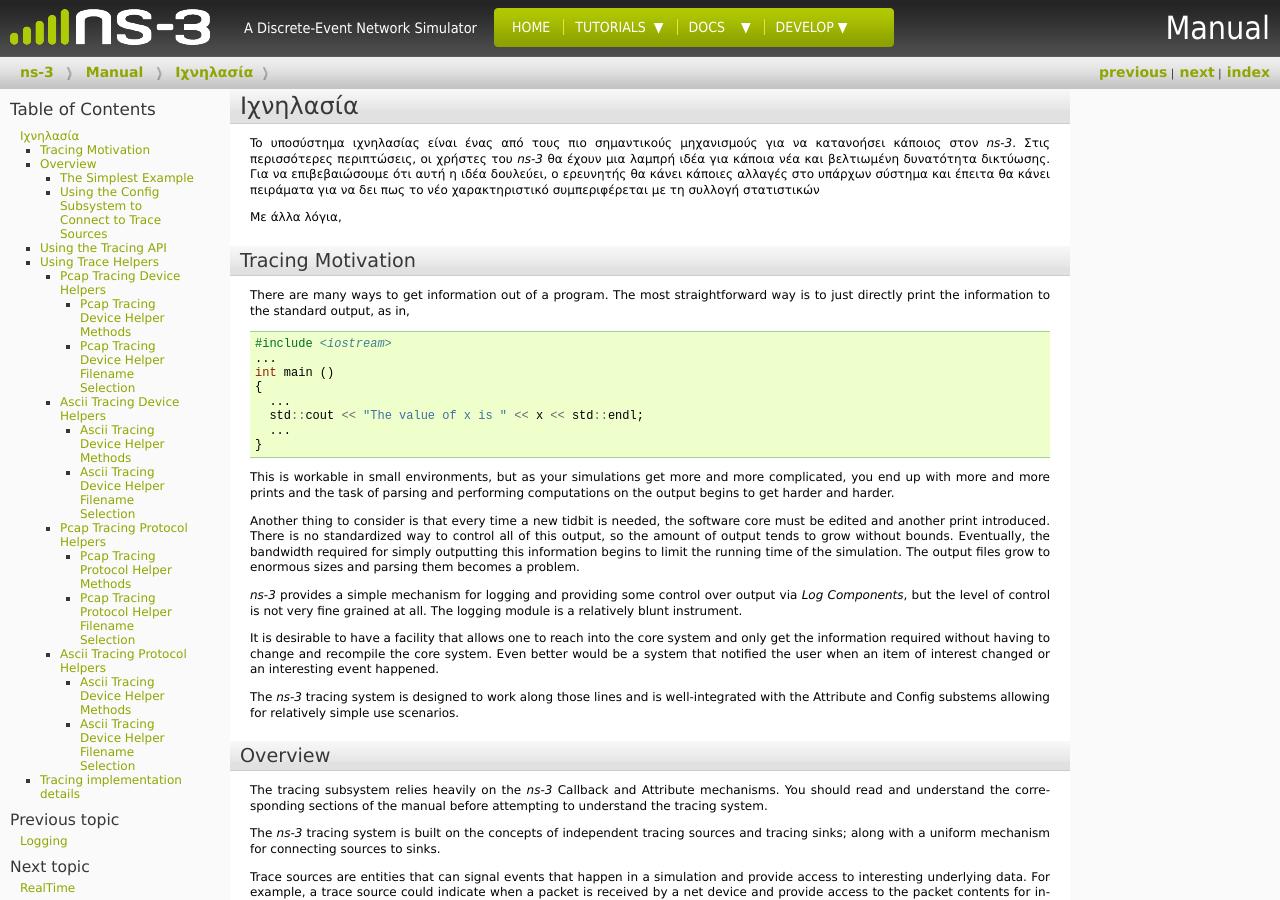
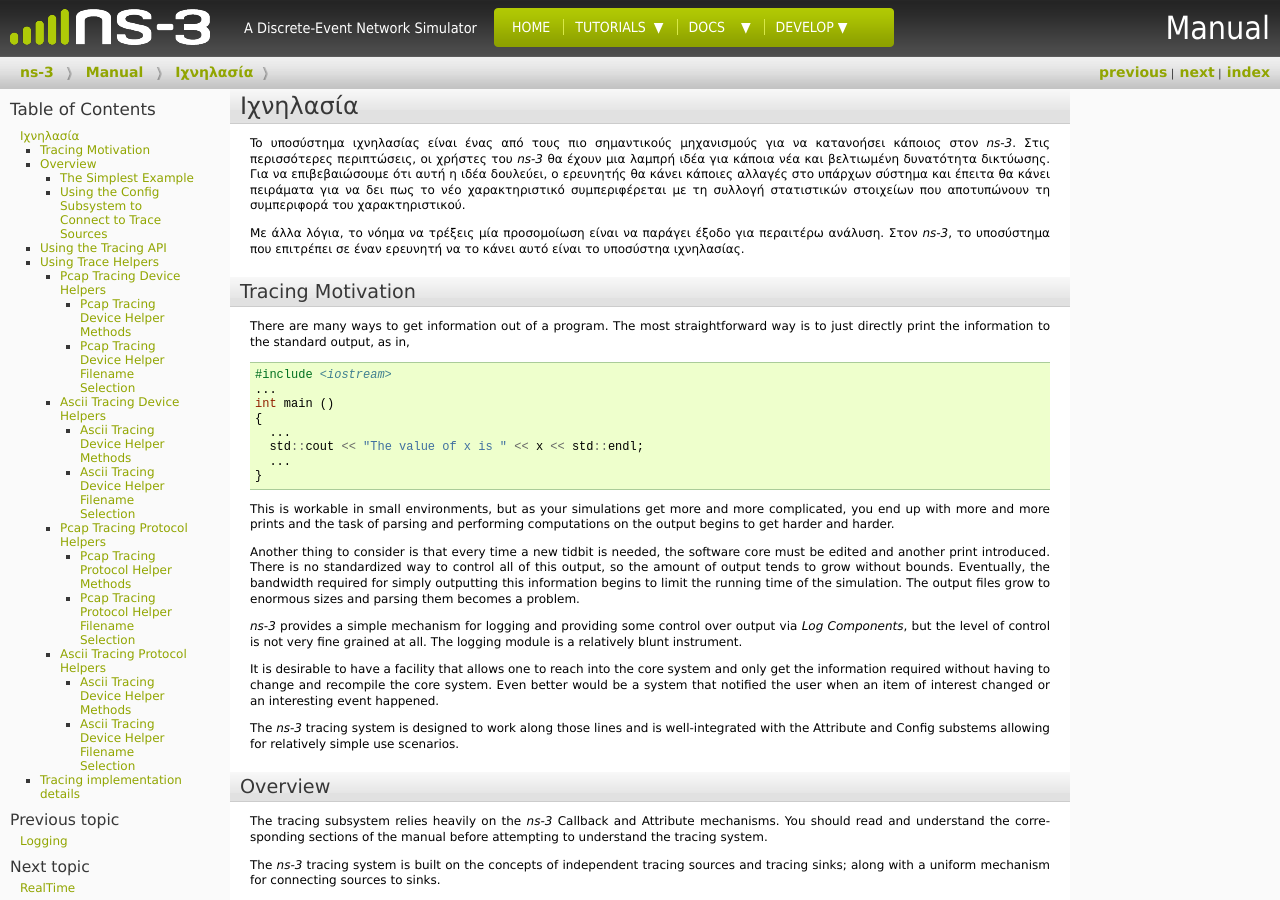
Before and after one commit to maupatras/ns3_team_2B, a Sphinx documentation site: the page built from ns-3.22/doc/manual-gr/source/tracing.rst, in a window 1280 px wide and 900 px high. Built offline with Sphinx 7.4.7, drawn with Linux system fonts in a browser that asks for light colours; formulas are drawn with MathJax 3; pages that are not in the unit, such as notebooks, are missing from menus.

Commit message:
Update tracing.rst

```diff
--- a/ns-3.22/doc/manual-gr/source/tracing.rst
+++ b/ns-3.22/doc/manual-gr/source/tracing.rst
@@ -14,14 +14,14 @@
  see how the new feature behaves by gathering statistics that capture the
  behavior of the feature.
 
-To υποσύστημα ιχνηλασίας είναι ένας από τους πιο σημαντικούς μηχανισμούς για να κατανοήσει κάποιος στον |ns3|. Στις περισσότερες περιπτώσεις, οι χρήστες του |ns3| θα έχουν μια λαμπρή ιδέα για κάποια νέα και βελτιωμένη δυνατότητα δικτύωσης. Για να επιβεβαιώσουμε ότι αυτή η ιδέα δουλεύει, ο ερευνητής θα κάνει κάποιες αλλαγές στο υπάρχων σύστημα και έπειτα θα κάνει πειράματα για να δει πως το νέο χαρακτηριστικό συμπεριφέρεται με τη συλλογή στατιστικών
+To υποσύστημα ιχνηλασίας είναι ένας από τους πιο σημαντικούς μηχανισμούς για να κατανοήσει κάποιος στον |ns3|. Στις περισσότερες περιπτώσεις, οι χρήστες του |ns3| θα έχουν μια λαμπρή ιδέα για κάποια νέα και βελτιωμένη δυνατότητα δικτύωσης. Για να επιβεβαιώσουμε ότι αυτή η ιδέα δουλεύει, ο ερευνητής θα κάνει κάποιες αλλαγές στο υπάρχων σύστημα και έπειτα θα κάνει πειράματα για να δει πως το νέο χαρακτηριστικό συμπεριφέρεται με τη συλλογή στατιστικών στοιχείων που αποτυπώνουν τη συμπεριφορά του χαρακτηριστικού.
 
 ..
  In other words, the whole point of running a simulation is to generate output
  for further study. In |ns3|, the subsystem that enables a researcher to do this
  is the tracing subsystem.
 
-Με άλλα λόγια,
+Με άλλα λόγια, το νόημα να τρέξεις μία προσομοίωση είναι να παράγει έξοδο για περαιτέρω ανάλυση. Στον |ns3|, το υποσύστημα που επιτρέπει σε έναν ερευνητή να το κάνει αυτό είναι το υποσύστηα ιχνηλασίας.
 
 Tracing Motivation
 ******************
```
